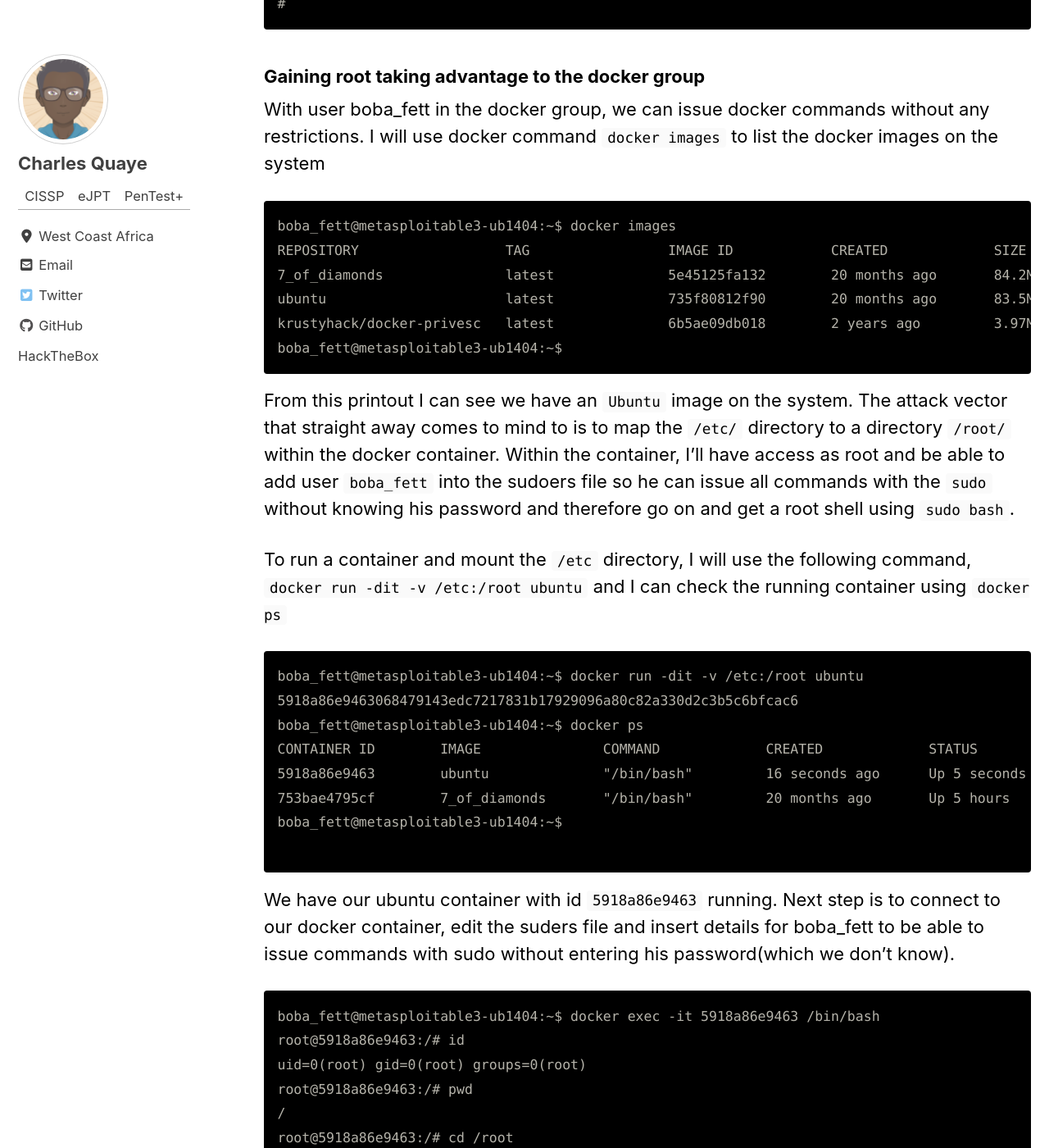
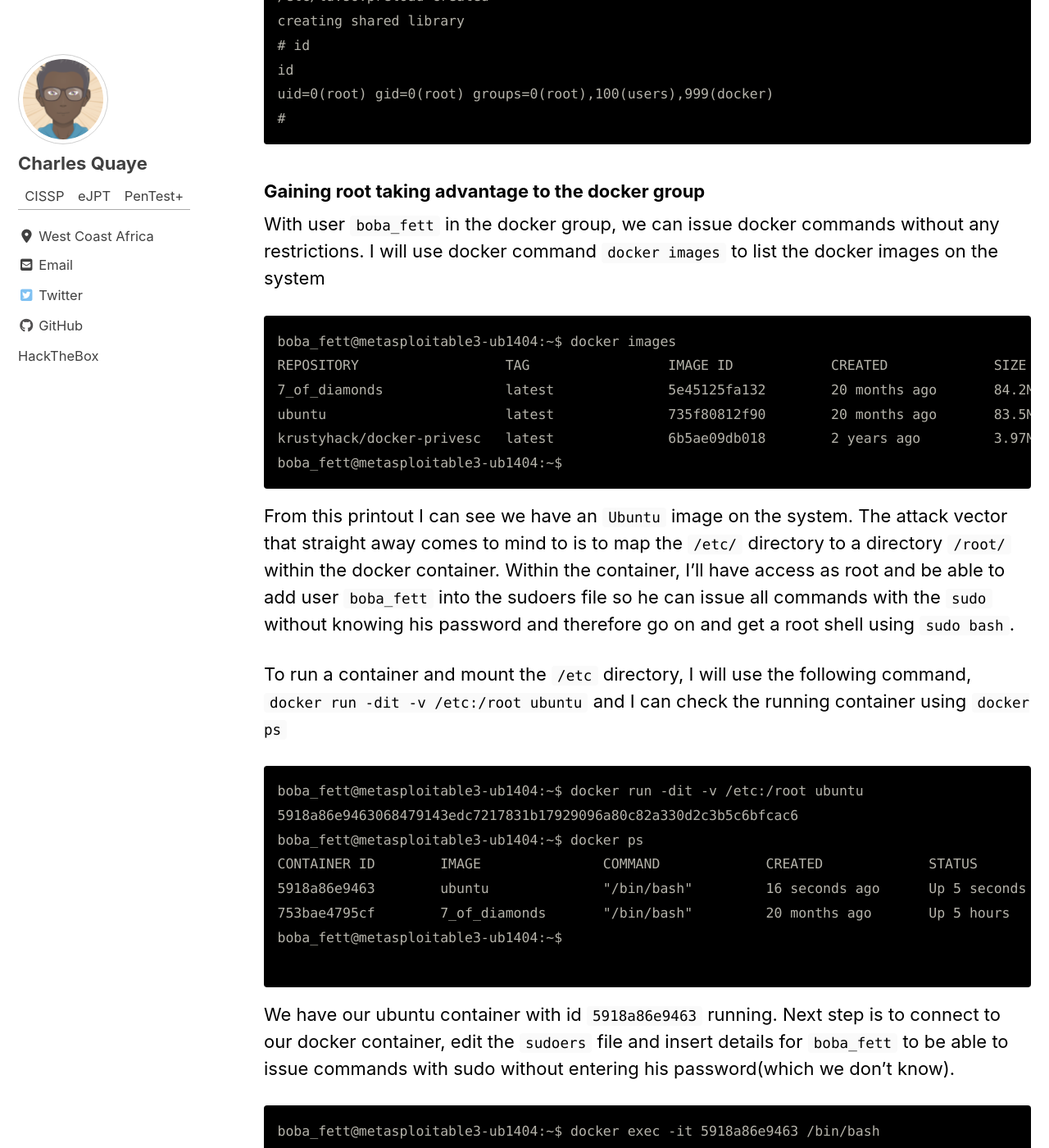
Before and after one commit to ricobandy/ricobandy.github.io, a Jekyll site: the page built from _posts/2020-04-08-metasploitable-3-irc.md, in a window 1280 px wide and 1400 px high, scrolled down 11157 px. Shown: the whole window at 82% size. Built offline with Jekyll 4.4.1, drawn with Linux system fonts in a browser that asks for light colours; cached includes are drawn as plain includes; nearby versions of some CDN libraries; some of the changed text lies outside the part shown.

Commit message:
spellings

````diff
--- a/_posts/2020-04-08-metasploitable-3-irc.md
+++ b/_posts/2020-04-08-metasploitable-3-irc.md
@@ -25,10 +25,10 @@ Metasploitable3 is a free vulnerable machine - either in a Linux or Windows vers
 
 ## Box Details
 
-IP Address: 192.168.4.132(Specific to my lab setup)
-OS: Linux, Ubuntu 14.04
-Hostname: metasploitable3-linux
-Kali: 192.168.4.129
+- IP Address: 192.168.4.132(Specific to my lab setup)
+- OS: Linux, Ubuntu 14.04
+- Hostname: metasploitable3-linux
+- Kali: 192.168.4.129
 
 ## Recon
 
@@ -372,7 +372,7 @@ uid=0(root) gid=0(root) groups=0(root),100(users),999(docker)
 
 ### Gaining root taking advantage to the docker group
 
-With user boba_fett in the docker group, we can issue docker commands without any restrictions. I will use docker command `docker images` to list the docker images on the system
+With user `boba_fett` in the docker group, we can issue docker commands without any restrictions. I will use docker command `docker images` to list the docker images on the system
 
 ```
 boba_fett@metasploitable3-ub1404:~$ docker images
@@ -398,7 +398,7 @@ boba_fett@metasploitable3-ub1404:~$
 
 ```
 
-We have our ubuntu container with id `5918a86e9463` running. Next step is to connect to our docker container, edit the suders file and insert details for boba_fett to be able to issue commands with sudo without entering his password(which we don't know).
+We have our ubuntu container with id `5918a86e9463` running. Next step is to connect to our docker container, edit the `sudoers` file and insert details for `boba_fett` to be able to issue commands with sudo without entering his password(which we don't know).
 
 ```
 boba_fett@metasploitable3-ub1404:~$ docker exec -it 5918a86e9463 /bin/bash
````
Also changed, not shown: other parts of _posts/2020-04-08-metasploitable-3-irc.md (+5 -5 lines).
